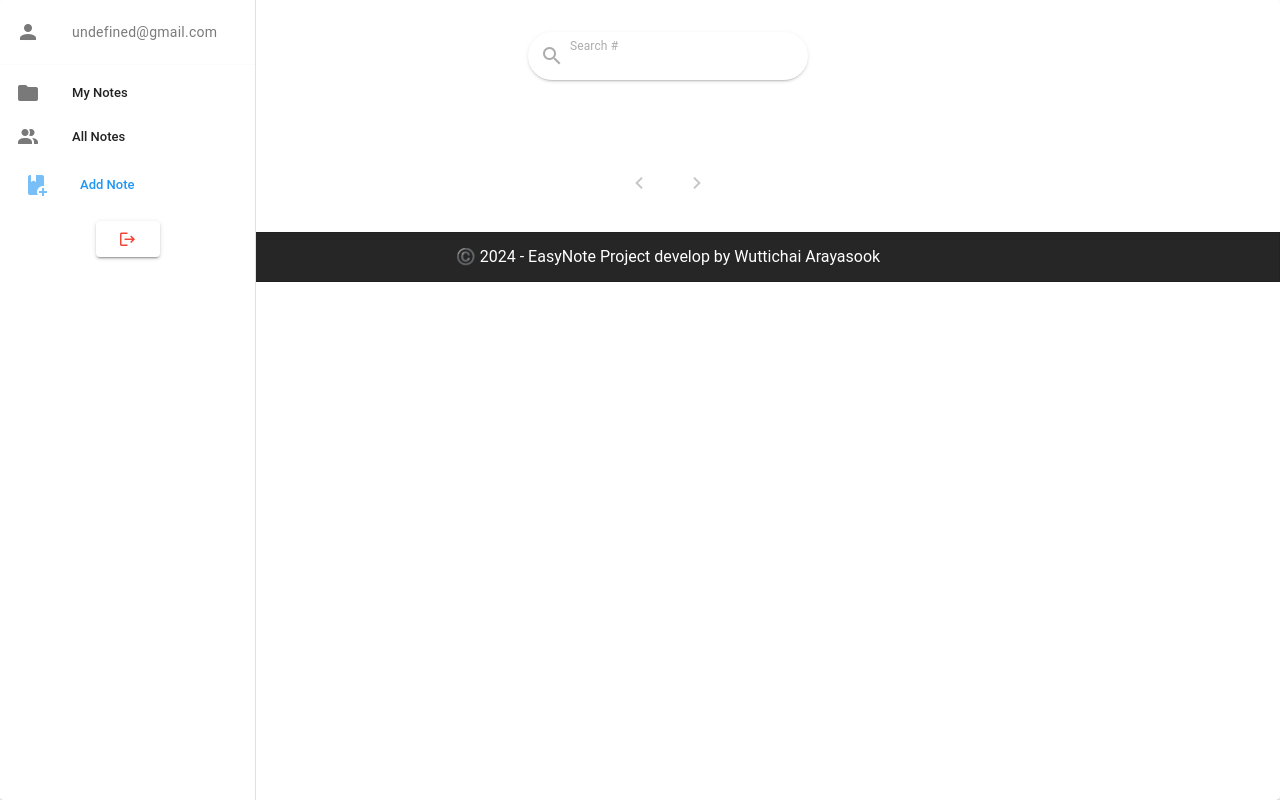
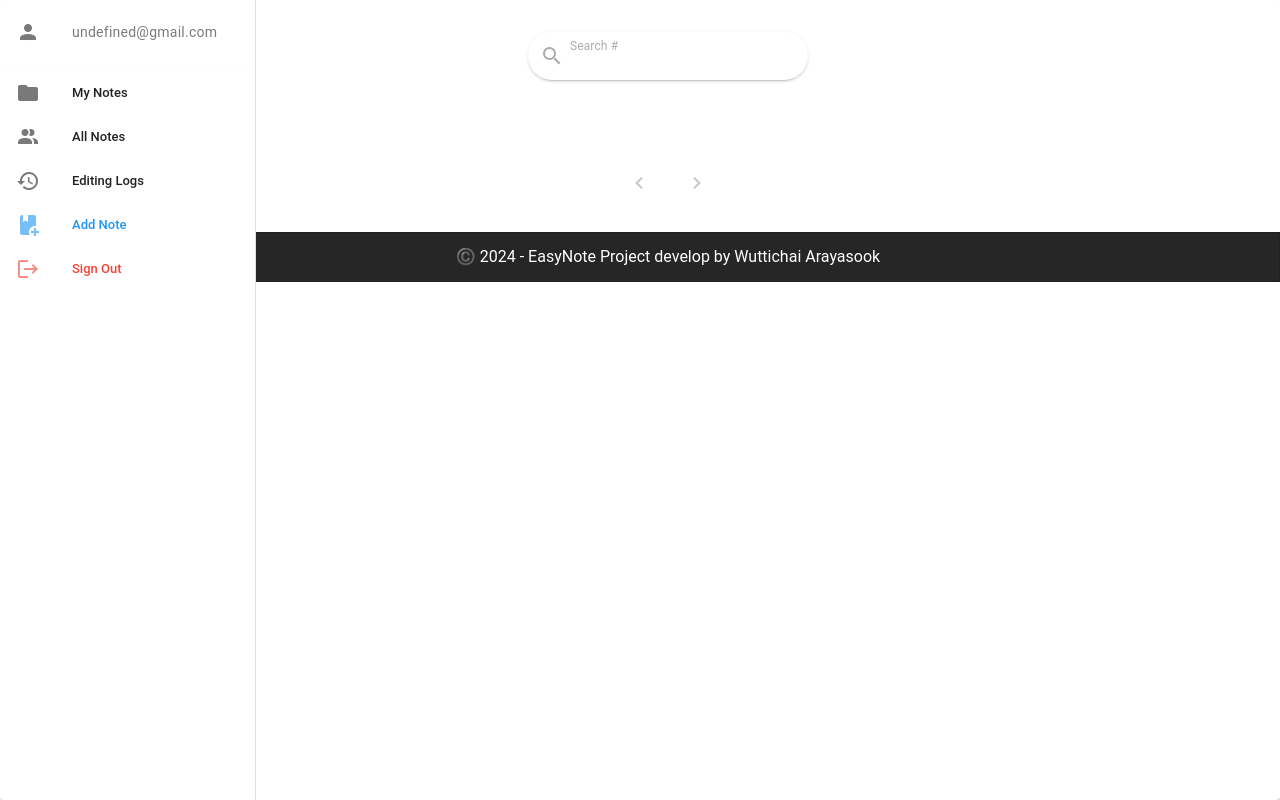
Before and after one commit to snows27/EasyNote, a Nuxt app: page /dashboard in a window 1280 px wide. Built offline with nearby package versions, Linux system fonts and the light colour scheme.

Commit message:
more menu & no more hiding(rail) on inspect

```diff
--- a/pages/dashboard.vue
+++ b/pages/dashboard.vue
@@ -19,17 +19,18 @@
         <v-list density="compact" nav>
           <v-list-item prepend-icon="mdi-folder" title="My Notes" value="myNotes" @click="selfNoteOpen"></v-list-item>
           <v-list-item prepend-icon="mdi-account-multiple" title="All Notes" value="allNotes" @click="allNotesOpen"></v-list-item>
-          <v-list-item>
+          <v-list-item prepend-icon="mdi-history" title="Editing Logs" value="History" @click="historyNotesOpen"></v-list-item>
           <AddNote :userId="Number(userId)" :username="username" />
-          </v-list-item>
+          <v-list-item prepend-icon="mdi-logout" title="Sign Out" @click="signOut" value="SignOut" class="text-red"></v-list-item>
         </v-list>
-        <div class="flex justify-center">
+        <!-- <div class="flex justify-center">
         <v-btn @click="signOut"><v-icon class="text-red">mdi-logout</v-icon></v-btn>
-        </div>
+        </div> -->
       </v-navigation-drawer>
       <v-main style="height: 100vh" class="overflow-y-auto">
         <MyNotes :userId="Number(userId)" :username="username" v-if="myNotes"/>
         <Notes v-if="allNotes"/>
+        <EditHistory :userId="Number(userId)" v-if="historyNotes"/>
         </v-main>
     </v-layout>
   </v-card>
@@ -40,6 +41,7 @@ export default defineComponent({
       setup() {
         const myNotes = ref(true)
         const allNotes = ref(false)
+        const historyNotes = ref(false)
         const route = useRoute();
         const router = useRouter();
         const userId = route.query.userId;
@@ -50,13 +52,20 @@ export default defineComponent({
         const selfNoteOpen = ()=>{
           myNotes.value = true
           allNotes.value = false
+          historyNotes.value = false
         }
         const allNotesOpen =()=>{
           myNotes.value = false
           allNotes.value = true
+          historyNotes.value = false
+        }
+        const historyNotesOpen =()=>{
+          historyNotes.value = true
+          myNotes.value = false
+          allNotes.value = false
         }
 
-        return {username, userId, signOut, myNotes, selfNoteOpen, allNotes, allNotesOpen}
+        return {username, userId, signOut, myNotes, selfNoteOpen, allNotes, allNotesOpen, historyNotes, historyNotesOpen}
 
     },
 })
```
